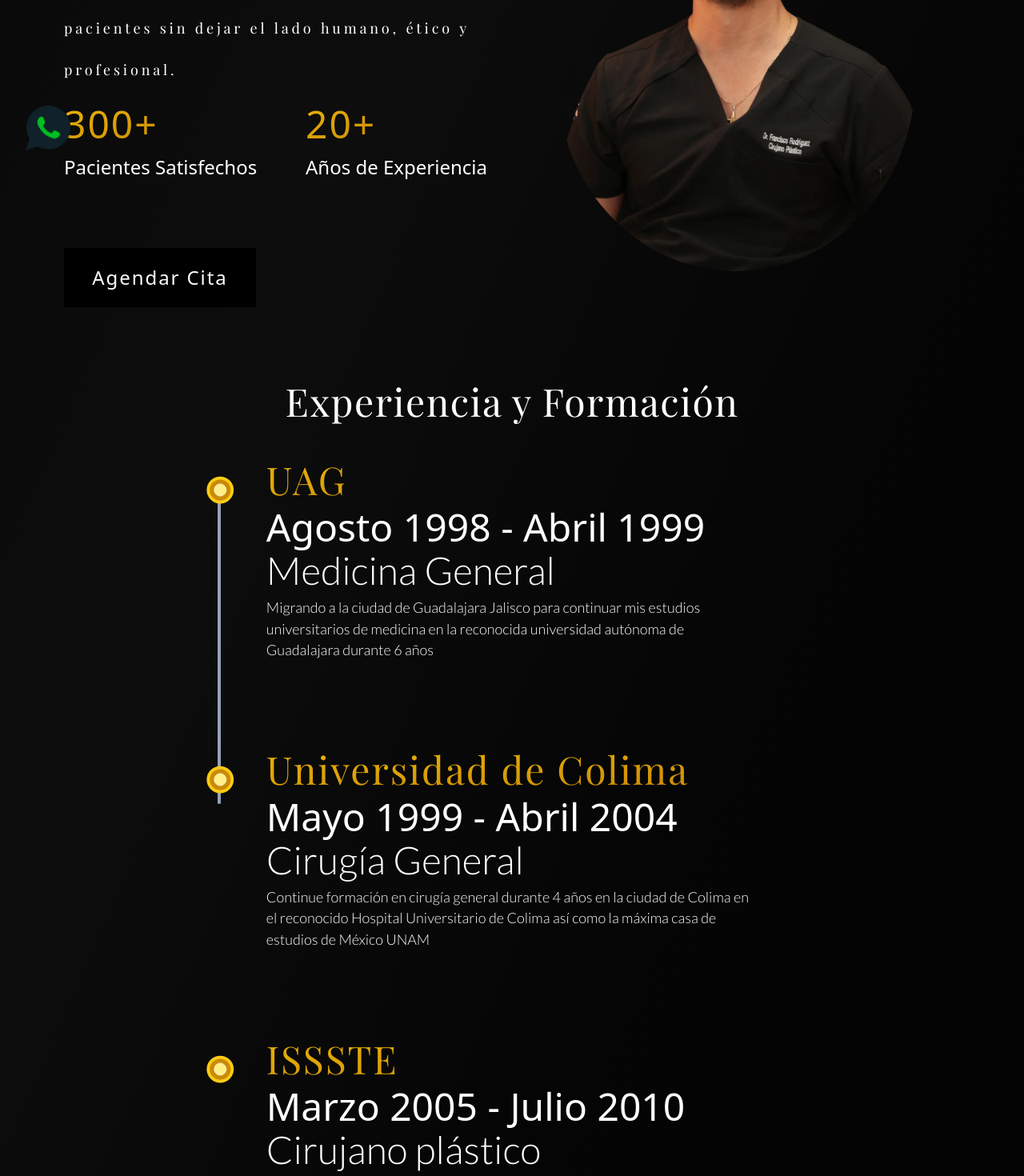
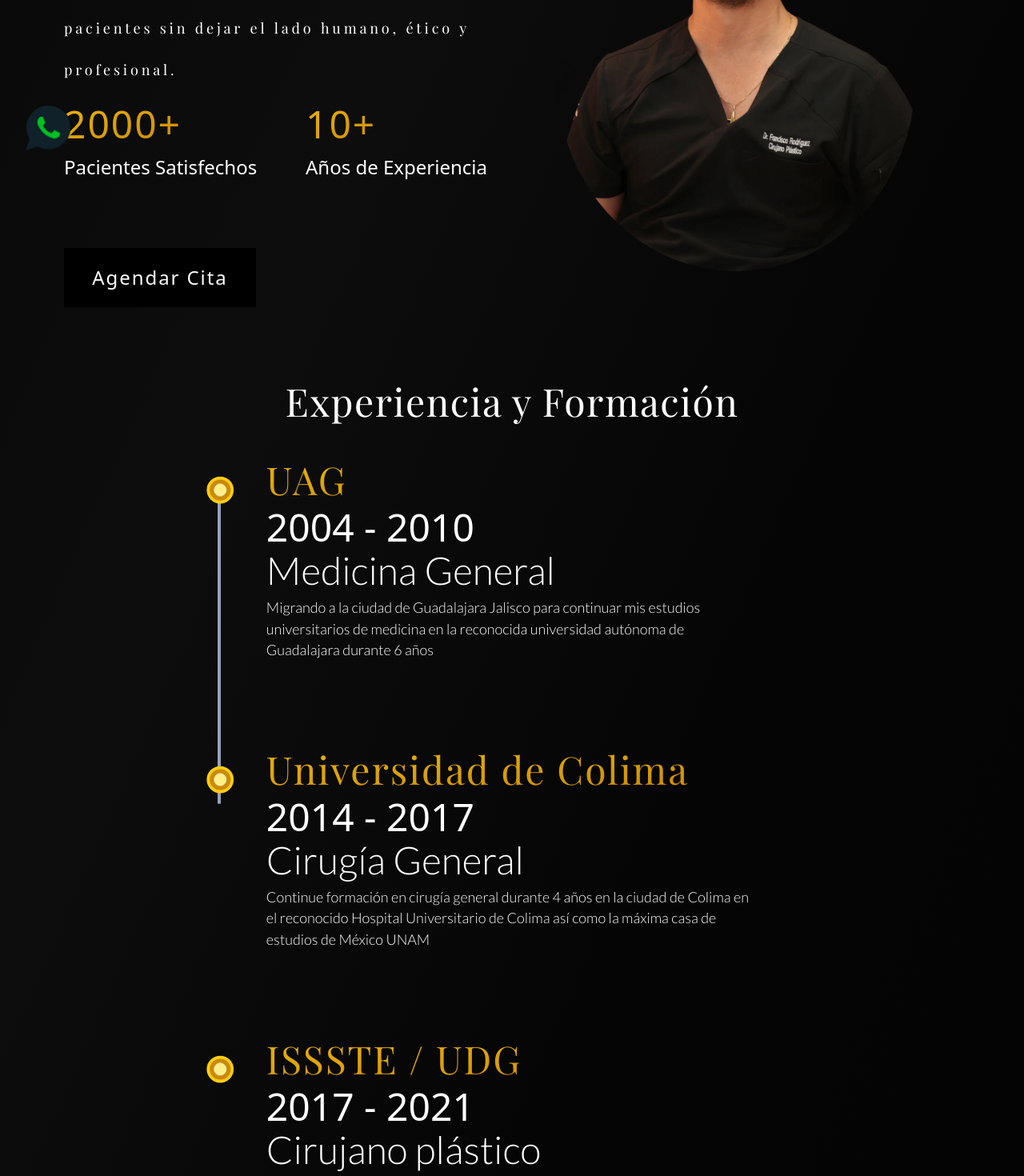
Before and after one commit to drfranciscomx/drfrancisco-app, a Next.js app: page /acerca in a window 1280 px wide. Shown: the part 580-2050 px from the top of the page at 80% size. Built offline with nearby package versions, Linux system fonts and the light colour scheme; no server answers.

Commit message:
Updated new product and one product url

```diff
--- a/src/components/ctas/WhyUsComponent.jsx
+++ b/src/components/ctas/WhyUsComponent.jsx
@@ -51,7 +51,7 @@ const WhyUsComponent = () => {
         <div className="max-w-full flex flex-row flex-wrap sm:flex-col">
           <div className="flex flex-col items-start justify-start gap-3 text-silver-200 pr-10 pb-10 sm:px-0">
             <div className="relative tracking-[0.04em] font-medium text-transparent bg-clip-text bg-gradient-to-br from-yellow-500 to-yellow-600 inline-block w-[150px] text-5xl ">
-              <AnimatedNumbers value={300} />+
+              <AnimatedNumbers value={2000} />+
             </div>
             <h3 className=" text-white m-0 relative text-2xl leading-[146%] font-medium font-roboto inline-block w-[262px]">
               Pacientes Satisfechos
@@ -60,7 +60,7 @@ const WhyUsComponent = () => {
 
           <div className=" flex flex-col items-start justify-start gap-3 text-silver-200">
             <div className="relative tracking-[0.04em] font-medium text-transparent bg-clip-text bg-gradient-to-br from-yellow-500 to-yellow-600 inline-block w-[98px] text-5xl">
-              <AnimatedNumbers value={20} />+
+              <AnimatedNumbers value={10} />+
             </div>
             <h3 className="text-white m-0 relative text-2xl leading-[146%] font-medium font-roboto inline-block w-[235px]">
               Años de Experiencia
--- a/src/components/products/ProductDetails.jsx
+++ b/src/components/products/ProductDetails.jsx
@@ -171,7 +171,9 @@ const ProductDetails = ({ ctx, product }) => {
                   )}
 
                   <p className="font-semibold text-4xl text-white font-bodyFont">
-                    <FormatedPrice amount={product?.deposit} />
+                    {product?.deposit > 0 ? (
+                      <FormatedPrice amount={product?.deposit} />
+                    ) : null}
                   </p>
                   <p className="text-xl text-white font-bodyFont">
                     <FormatedPrice amount={product?.price} />
--- a/src/components/products/ProductsData.jsx
+++ b/src/components/products/ProductsData.jsx
@@ -63,11 +63,16 @@ const ProductsData = ({ item }) => {
           {/* star icons
             <div className="flex items-center gap-x-1">{startArray}</div> */}
           <p className="text-white tracking-widest">{item?.title}</p>
-          <p className=" text-yellow-600 text-sm">Desde</p>
+          {item?.deposit > 0 ? (
+            <p className=" text-yellow-600 text-sm">Desde</p>
+          ) : null}
+
           <div className="pricing-class flex fle-row items-center gap-x-2">
             <div className="flex flex-col gap-y-1">
               <p className="font-semibold text-white tracking-wider text-xl">
-                <FormatedPrice amount={item?.deposit} />
+                {item?.deposit > 0 ? (
+                  <FormatedPrice amount={item?.deposit} />
+                ) : null}
               </p>
             </div>
             {item?.promoPrice ? (
--- a/src/components/sections/EducationComponent.jsx
+++ b/src/components/sections/EducationComponent.jsx
@@ -58,21 +58,21 @@ const EducationComponent = () => {
         <ul className="text-white ">
           <Details
             place={`UAG`}
-            years={`Agosto 1998 - Abril 1999`}
+            years={`2004 - 2010`}
             position={`Medicina General`}
             description={`Migrando a la ciudad de Guadalajara Jalisco para continuar mis estudios universitarios de medicina en la reconocida universidad autónoma de Guadalajara durante 6 años`}
           />
 
           <Details
             place={`Universidad de Colima`}
-            years={`Mayo 1999 - Abril 2004`}
+            years={`2014 - 2017`}
             position={`Cirugía General`}
             description={`Continue formación en cirugía general durante 4 años en la ciudad de Colima en el reconocido Hospital Universitario  de Colima así como la máxima casa de estudios de México UNAM`}
           />
 
           <Details
-            place={`ISSSTE`}
-            years={`Marzo 2005 - Julio 2010`}
+            place={`ISSSTE / UDG`}
+            years={`2017 - 2021`}
             position={`Cirujano plástico`}
             description={`Para completar mi formación como cirujano plástico estético y reconstructivo complete múltiples rotaciones en diferentes ciudades del País.`}
           />
--- a/src/data/localproductsdatta.js
+++ b/src/data/localproductsdatta.js
@@ -47,7 +47,7 @@ export const localproducts = [
     published: true,
     imageUrls: [
       'https://minio.salvawebpro.com:9000/drfrancisco/servicios/Implantes_de_senos_01.webp',
-      '/implantes-de-mama-02.webp',
+      'https://minio.salvawebpro.com:9000/drfrancisco/servicios/implantes-de-mama-02.webp',
     ],
     rating: 5,
     quantity: 1,
@@ -143,4 +143,21 @@ export const localproducts = [
     quantity: 1,
     deposit: 90000,
   },
+  {
+    _id: '65551941f79c6bfa73c973bc',
+    title: 'Otros Procedimientos',
+    description: 'Ofrecemos una amplia gama de procedimientos estéticos',
+    category: 'Cirugía Estética',
+    price: 5000,
+    isPromo: false,
+    promoPrice: 0,
+    published: false,
+    imageUrls: [
+      'https://minio.salvawebpro.com:9000/drfrancisco/servicios/otros_procedimientos.webp',
+      'https://minio.salvawebpro.com:9000/drfrancisco/servicios/otros_procedimientos_2.webp',
+    ],
+    rating: 5,
+    quantity: 1,
+    deposit: 0,
+  },
 ];
```
